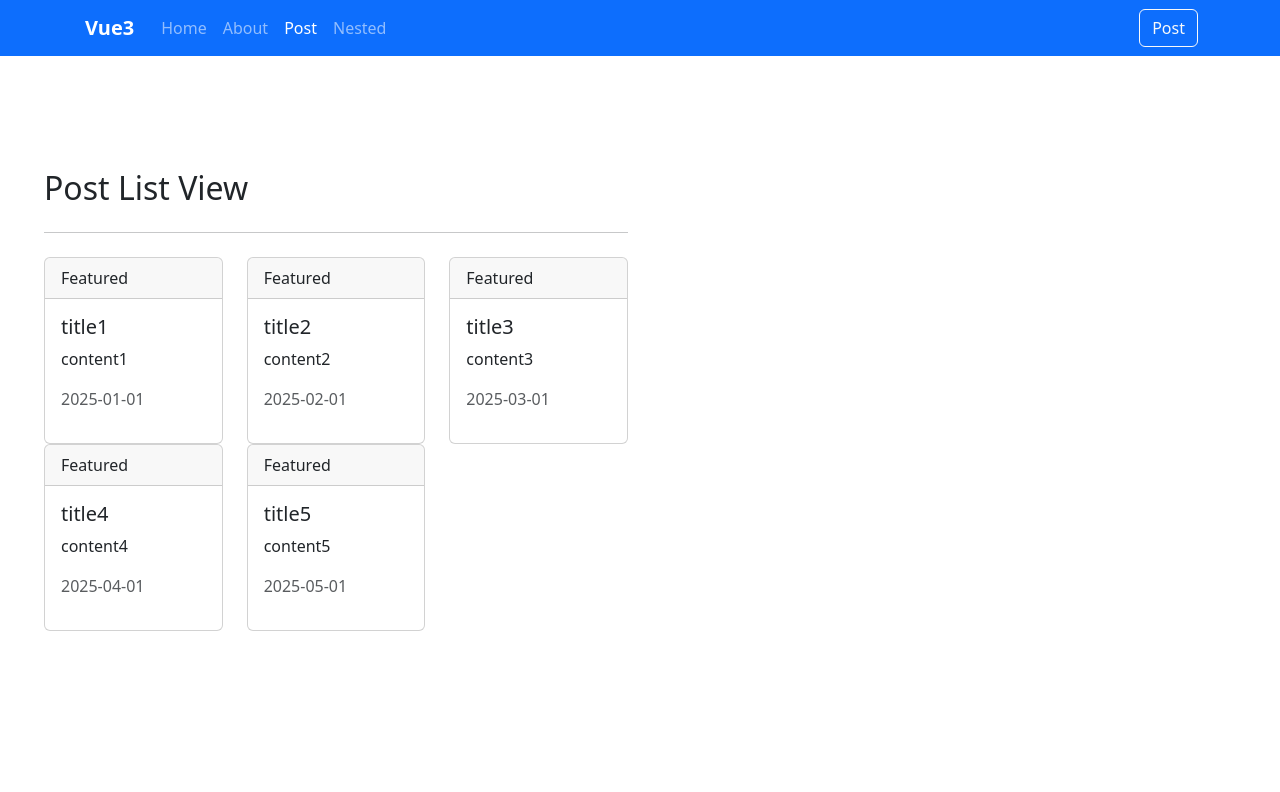
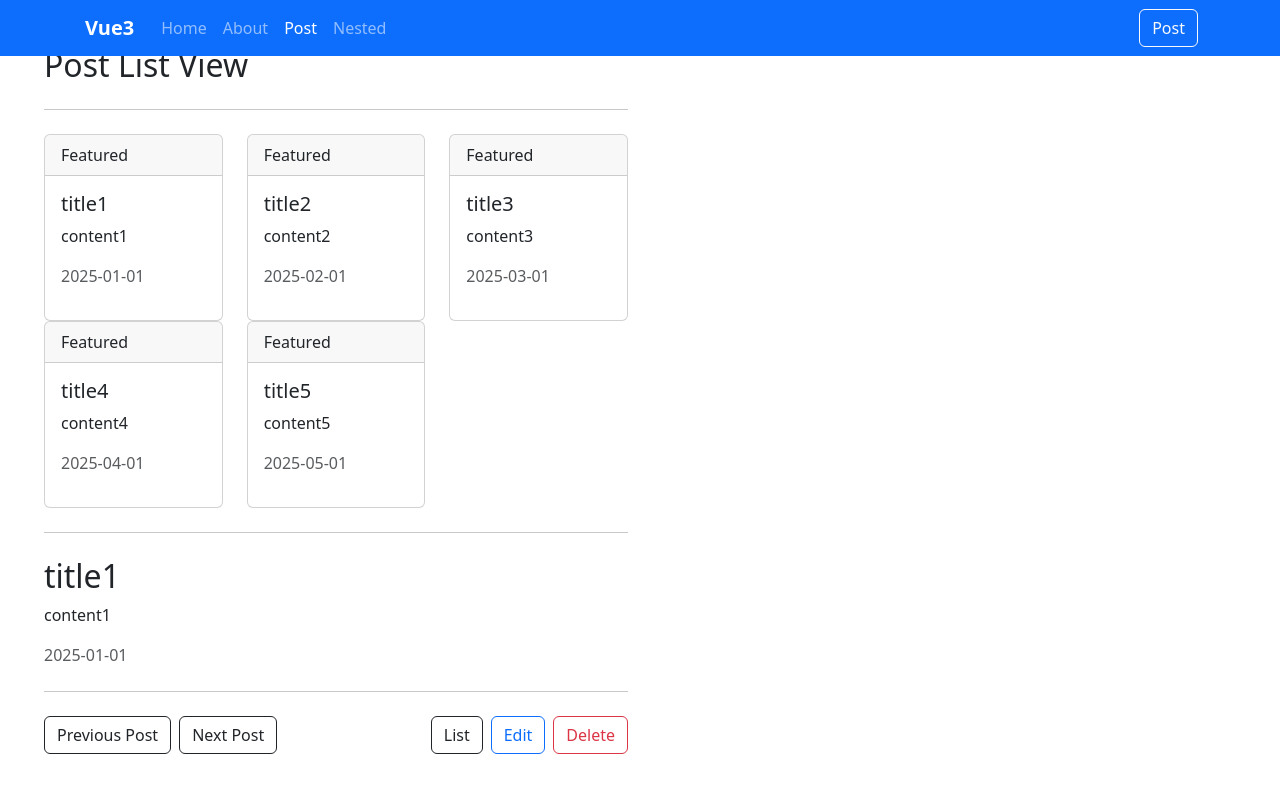
Before and after one commit to ysjin94/vueSampleProject, a Vue app: page /posts in a window 1280 px wide. Shown: the top 792 px of the page. Built offline with nearby package versions, Linux system fonts and the light colour scheme.

Commit message:
added Props

```diff
--- a/src/api/post.js
+++ b/src/api/post.js
@@ -11,3 +11,8 @@ const posts = [
 export function getPosts(){
   return posts;
 }
+
+export function getPostById(id){
+  const numberId = parseInt(id);
+  return posts.find(post => post.id === numberId);
+}
--- a/src/router/index.js
+++ b/src/router/index.js
@@ -35,7 +35,8 @@ const routes = [
   {
     path: '/posts/:id',
     name: "PostDetailView",
-    component: PostDetailView
+    component: PostDetailView,
+    props: true,
   },
   {
     path: '/posts/:id/edit',
--- a/src/views/posts/PostDetailView.vue
+++ b/src/views/posts/PostDetailView.vue
@@ -1,25 +1,37 @@
 <script setup>
 
 import { useRoute, useRouter } from 'vue-router'
+import { getPostById } from '@/api/post.js'
+import { ref } from 'vue'
 
 const router = useRouter();
-const route = useRoute();
-const id = route.params.id;
+//const route = useRoute();
+//const id = route.params.id;
+
+const props = defineProps({
+  id: Number
+});
 
 const goListPage = () => {
   router.push({name: 'PostList'});
 }
 
 const goEditPage = () => {
-  router.push({name: 'PostEdit', params: {id}});
+  router.push({name: 'PostEdit', params:{id : props.id}});
 }
 
+const form =ref({});
+const fetchPost = () =>{
+  const data = getPostById(props.id);
+  form.value = data;
+}
+fetchPost();
 </script>
 
 <template>
   <div>
-    <h2>Title</h2>
-    <p>Contents</p>
+    <h2>{{ form.title }}</h2>
+    <p>{{form.content}}</p>
     <p class="text-muted">2025-01-01</p>
     <hr class="my-4"/>
     <div class="row g-2">
--- a/src/views/posts/PostListView.vue
+++ b/src/views/posts/PostListView.vue
@@ -3,6 +3,7 @@ import PostItem from '@/components/posts/PostItem.vue'
 import { ref } from 'vue'
 import { getPosts } from '@/api/post.js'
 import { useRouter } from 'vue-router'
+import PostDetailView from '@/views/posts/PostDetailView.vue'
 
 const posts = ref([]);
 const fetchPosts = () => {
@@ -29,9 +30,10 @@ const goPage = (id) =>{
     <div class="row">
       <div v-for="post in posts" :key="post.id" class="col-4">
         <PostItem :title="post.title" :contents="post.content" :create-at="post.createAt" @click="goPage(post.id)"></PostItem>
-
       </div>
     </div>
+    <hr class="my-4"/>
+    <PostDetailView :id="1"></PostDetailView>
   </div>
 
 </template>
```
